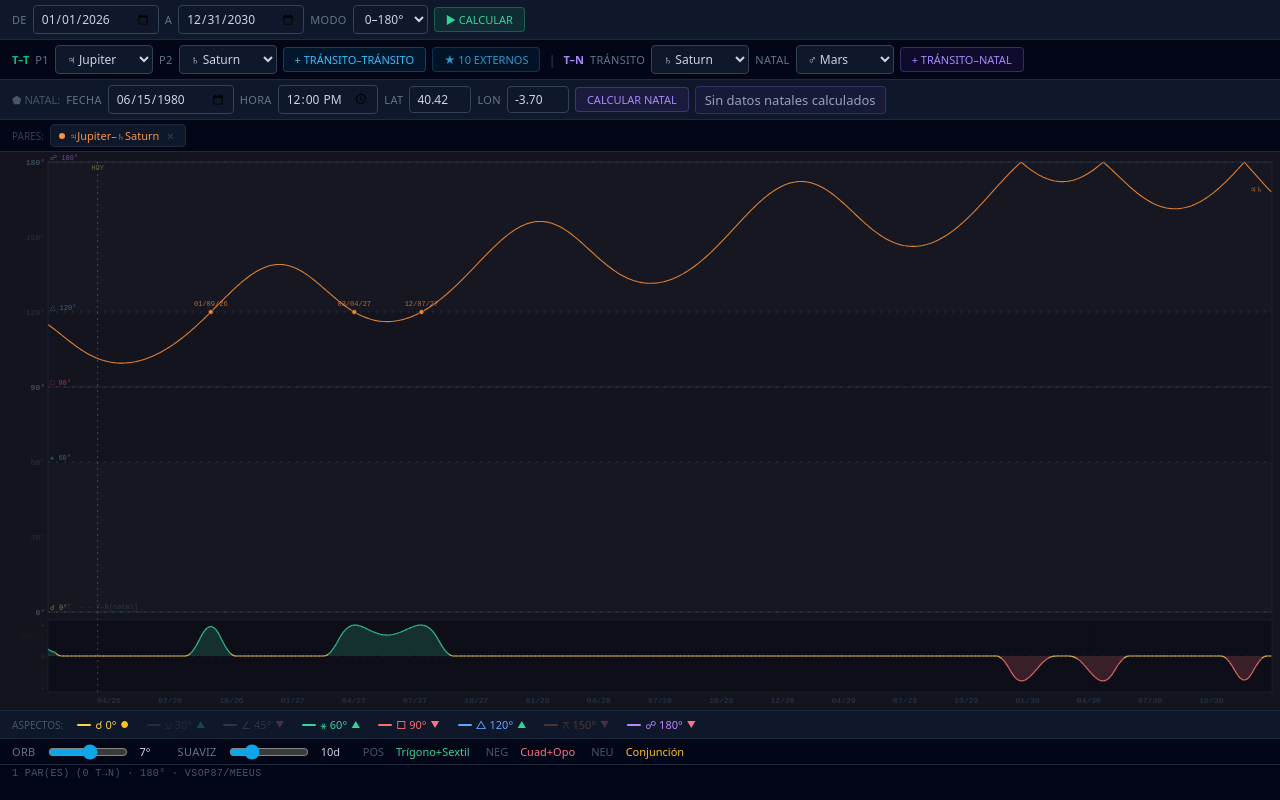
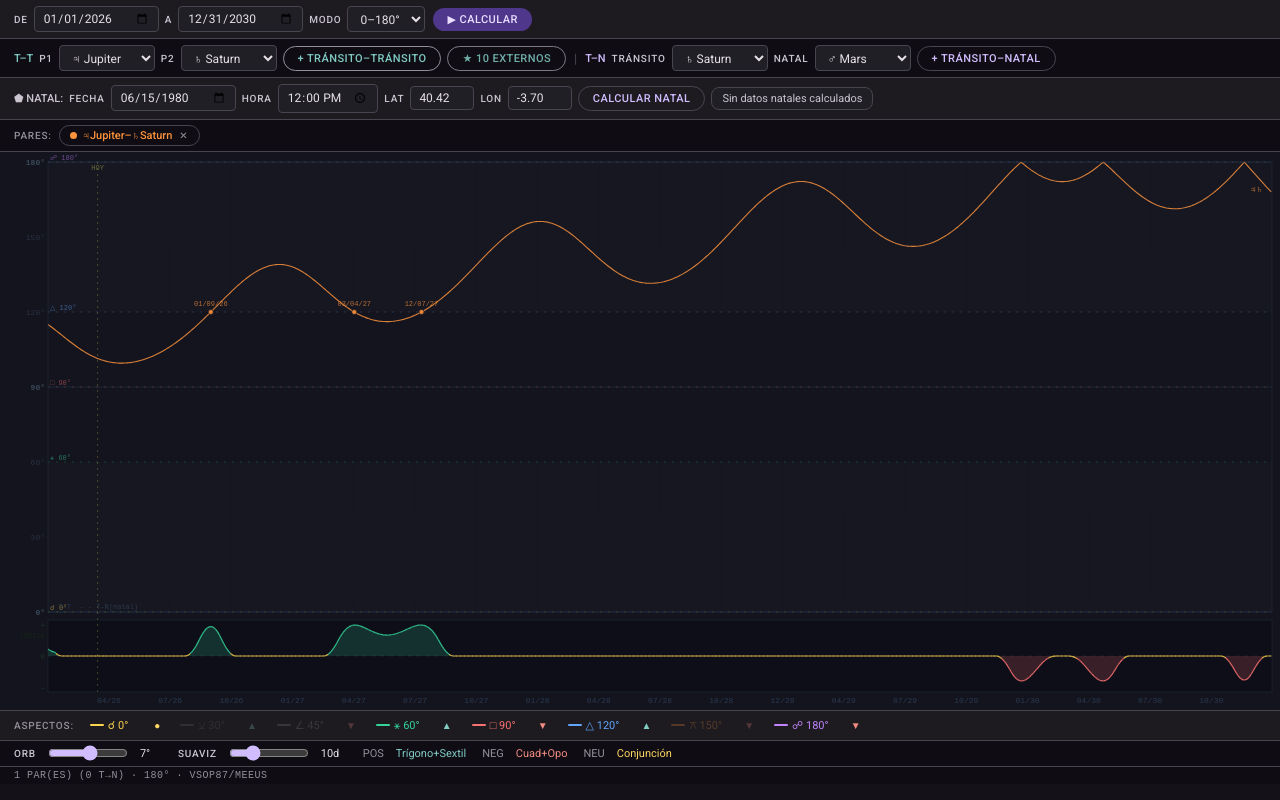
Before and after one commit to fransolerc/astro-cycles, a plain HTML site: page index.html in a window 1280 px wide. Drawn offline with Linux system fonts and the light colour scheme.

Commit message:
style: migrate to Material Design 3 dark theme
- Add M3 dark color tokens (surface containers, primary/secondary/tertiary)
- Import Roboto + Roboto Mono via Google Fonts
- Filled tonal / outlined / text button variants with pill shape (r-xl)
- M3 Input Chips for pairs bar (r-lg, outline-variant border)
- Elevated tooltip surface with two-layer box-shadow
- Aspect score: editable inline input replacing static ▲/▼/● indicator
- Score value styled with dashed underline cursor affordance

```diff
--- a/style.css
+++ b/style.css
@@ -1,29 +1,37 @@
-/* ── Variables: Tailwind Slate dark ── */
+/* ── Material Design 3 · Dark Theme ── */
+@import url('https://fonts.googleapis.com/css2?family=Roboto:wght@300;400;500;700&display=swap');
+
 :root {
-  /* Surfaces — slate-950 / 900 / 800 / 700 */
-  --s950: #020617;
-  --s900: #0f172a;
-  --s800: #1e293b;
-  --s700: #334155;
-  --s600: #475569;
-  --s500: #64748b;
-  --s400: #94a3b8;
-  --s300: #cbd5e1;
-
-  /* Accents */
-  --emerald: #34d399;   /* emerald-400 */
-  --emerald-d: #10b981; /* emerald-500 */
-  --sky: #38bdf8;       /* sky-400 */
-  --sky-d: #0ea5e9;     /* sky-500 */
-  --violet: #a78bfa;    /* violet-400 */
-  --violet-d: #7c3aed;  /* violet-600 */
-  --amber: #fbbf24;     /* amber-400 */
-  --rose: #fb7185;      /* rose-400 */
-  --rose-d: #e11d48;    /* rose-600 */
-
-  --font: ui-sans-serif, system-ui, -apple-system, BlinkMacSystemFont, "Segoe UI", sans-serif;
-  --mono: ui-monospace, "SF Mono", "Fira Code", monospace;
-  --r: 4px;
+  --md-sys-color-background:                #141218;
+  --md-sys-color-surface:                   #141218;
+  --md-sys-color-surface-container-lowest:  #0f0d13;
+  --md-sys-color-surface-container-low:     #1d1b20;
+  --md-sys-color-surface-container:         #211f26;
+  --md-sys-color-surface-container-high:    #2b2930;
+  --md-sys-color-surface-container-highest: #36343b;
+  --md-sys-color-outline:                   #938f99;
+  --md-sys-color-outline-variant:           #49454f;
+  --md-sys-color-on-surface:                #e6e1e5;
+  --md-sys-color-on-surface-var:            #cac4d0;
+  --md-sys-color-primary:                   #d0bcff;
+  --md-sys-color-on-primary:                #381e72;
+  --md-sys-color-primary-container:         #4f378b;
+  --md-sys-color-on-primary-cont:           #eaddff;
+  --md-sys-color-secondary:                 #80cbc4;
+  --md-sys-color-on-secondary:              #003733;
+  --md-sys-color-secondary-cont:            #00504b;
+  --md-sys-color-tertiary:                  #efb8c8;
+  --md-sys-color-on-tertiary:               #492532;
+  --md-sys-color-tertiary-cont:             #633b48;
+  --md-pos: #80cbc4;
+  --md-neg: #f28b82;
+  --md-neu: #fdd663;
+  --font: 'Roboto', system-ui, sans-serif;
+  --mono: 'Roboto Mono', 'SF Mono', monospace;
+  --r-sm: 4px;
+  --r-md: 8px;
+  --r-lg: 12px;
+  --r-xl: 16px;
 }
 
 /* ── Reset ── */
@@ -31,225 +39,291 @@
 
 /* ── Base ── */
 body {
-  background: var(--s950);
-  color: var(--s400);
+  background: var(--md-sys-color-background);
+  color: var(--md-sys-color-on-surface);
   font-family: var(--font);
   font-size: 13px;
   user-select: none;
 }
 
-/* ── Inputs & Selects (shared) ── */
+/* ── Inputs & Selects ── */
 input, select {
-  background: var(--s900);
-  border: 1px solid var(--s700);
-  color: var(--s300);
-  padding: 4px 7px;
-  border-radius: var(--r);
+  background: var(--md-sys-color-surface-container);
+  border: 1px solid var(--md-sys-color-outline-variant);
+  border-radius: var(--r-sm);
+  color: var(--md-sys-color-on-surface);
+  font-family: var(--font);
   font-size: 12px;
-  font-family: var(--font);
   outline: none;
-  transition: border-color .15s;
+  padding: 4px 8px;
+  transition: border-color .2s;
 }
-input:focus, select:focus { border-color: var(--sky-d); }
+input:focus, select:focus { border-color: var(--md-sys-color-primary); }
 input[type=date], input[type=time] { width: auto; }
-input[type=number] { width: 62px; }
+input[type=number] { width: 64px; }
 
-/* ── Bars (common) ── */
+/* ── Bars ── */
 .bar, .bar-pairs, .natal-bar {
-  border-bottom: 1px solid var(--s800);
-  padding: 5px 12px;
   display: flex;
   flex-wrap: wrap;
   gap: 6px;
   align-items: center;
+  padding: 6px 14px;
+  border-bottom: 1px solid var(--md-sys-color-outline-variant);
 }
-.bar            { background: var(--s900); }
-.bar-pairs      { background: var(--s950); }
-.natal-bar      { background: var(--s900); }
+.bar       { background: var(--md-sys-color-surface-container-low); }
+.bar-pairs { background: var(--md-sys-color-surface-container-lowest); }
+.natal-bar { background: var(--md-sys-color-surface-container-low); }
 
 .bar label, .natal-bar label {
-  color: var(--s500);
-  font-size: 11px;
+  color: var(--md-sys-color-on-surface-var);
+  font-size: 10px;
   font-weight: 500;
-  letter-spacing: .03em;
+  letter-spacing: .08em;
   text-transform: uppercase;
 }
 
 /* ── Buttons ── */
-.btn, .btn2, .btn3 {
-  padding: 4px 11px;
-  border-radius: var(--r);
+.btn {
+  align-items: center;
+  background: var(--md-sys-color-primary-container);
+  border: none;
+  border-radius: var(--r-xl);
+  color: var(--md-sys-color-on-primary-cont);
   cursor: pointer;
+  display: inline-flex;
+  font-family: var(--font);
   font-size: 11px;
   font-weight: 500;
+  gap: 4px;
+  letter-spacing: .04em;
+  padding: 5px 14px;
+  transition: filter .15s;
+}
+.btn:hover  { filter: brightness(1.12); }
+.btn:active { filter: brightness(.92); }
+
+.btn2 {
+  align-items: center;
+  background: transparent;
+  border: 1px solid var(--md-sys-color-outline);
+  border-radius: var(--r-xl);
+  color: var(--md-sys-color-secondary);
+  cursor: pointer;
+  display: inline-flex;
   font-family: var(--font);
-  border: 1px solid transparent;
+  font-size: 11px;
+  font-weight: 500;
+  gap: 4px;
+  letter-spacing: .04em;
+  padding: 5px 14px;
   transition: background .15s, border-color .15s;
 }
-/* Calcular — emerald */
-.btn {
-  background: rgba(16,185,129,.12);
-  border-color: rgba(52,211,153,.3);
-  color: var(--emerald);
+.btn2:hover { background: rgba(128,203,196,.08); border-color: var(--md-sys-color-secondary); }
+
+.btn3 {
+  align-items: center;
+  background: transparent;
+  border: 1px solid var(--md-sys-color-outline-variant);
+  border-radius: var(--r-xl);
+  color: var(--md-sys-color-primary);
+  cursor: pointer;
+  display: inline-flex;
+  font-family: var(--font);
+  font-size: 11px;
+  font-weight: 500;
+  gap: 4px;
+  letter-spacing: .04em;
+  padding: 5px 14px;
+  transition: background .15s;
 }
-.btn:hover { background: rgba(16,185,129,.2); border-color: var(--emerald); }
+.btn3:hover { background: rgba(208,188,255,.08); }
 
-/* T–T — sky */
-.btn2 {
-  background: rgba(14,165,233,.1);
-  border-color: rgba(56,189,248,.25);
-  color: var(--sky);
-}
-.btn2:hover { background: rgba(14,165,233,.18); border-color: var(--sky); }
-.btn-externos { opacity: .8; }
-
-/* T–N / Natal — violet */
-.btn3 {
-  background: rgba(124,58,237,.1);
-  border-color: rgba(167,139,250,.25);
-  color: var(--violet);
-}
-.btn3:hover { background: rgba(124,58,237,.18); border-color: var(--violet); }
+.btn-calcular { margin-left: 2px; }
+.btn-externos { opacity: .85; }
 
 /* ── Pair add bar labels ── */
-.label-tt  { color: var(--emerald-d); font-size: 11px; font-weight: 600; }
-.label-tn  { color: var(--violet); font-size: 11px; font-weight: 600; }
-.label-sep { color: var(--s700); margin: 0 2px; }
+.label-tt  { color: var(--md-sys-color-secondary); font-size: 11px; font-weight: 500; }
+.label-tn  { color: var(--md-sys-color-primary);   font-size: 11px; font-weight: 500; }
+.label-sep { color: var(--md-sys-color-outline-variant); margin: 0 2px; }
 
-/* ── Natal title / tag ── */
-.natal-title { color: var(--s600); font-size: 11px; font-weight: 500; }
+/* ── Natal bar ── */
+.natal-title { color: var(--md-sys-color-on-surface-var); font-size: 11px; font-weight: 500; }
 
 .natal-tag {
-  background: rgba(124,58,237,.08);
-  border: 1px solid rgba(167,139,250,.2);
-  border-radius: var(--r);
-  padding: 4px 9px;
+  background: var(--md-sys-color-surface-container);
+  border: 1px solid var(--md-sys-color-outline-variant);
+  border-radius: var(--r-md);
+  color: var(--md-sys-color-on-surface-var);
   display: flex;
-  gap: 3px 10px;
+  flex-wrap: wrap;
+  gap: 2px 10px;
+  padding: 4px 10px;
+  font-size: 11px;
   align-items: center;
-  flex-wrap: wrap;
 }
-.natal-date-label { color: var(--s600); font-size: 10px; margin-right: 3px; flex-shrink: 0; }
-.natal-row        { display: flex; align-items: center; gap: 3px; white-space: nowrap; }
-.natal-planet-sym { color: var(--violet); font-size: 13px; }
-.natal-planet-name{ color: var(--s500); font-size: 10px; }
-.natal-deg        { color: var(--s300); font-variant-numeric: tabular-nums; min-width: 22px; text-align: right; font-size: 11px; }
-.natal-sign-sym   { color: var(--violet); font-size: 11px; }
-.natal-sign-name  { color: var(--s400); font-size: 11px; }
+.natal-date-label  { color: var(--md-sys-color-outline); font-size: 10px; margin-right: 4px; flex-shrink: 0; }
+.natal-row         { display: flex; align-items: center; gap: 3px; white-space: nowrap; }
+.natal-planet-sym  { color: var(--md-sys-color-primary); font-size: 13px; }
+.natal-planet-name { color: var(--md-sys-color-outline); font-size: 10px; }
+.natal-deg         { color: var(--md-sys-color-on-surface); font-size: 11px; font-variant-numeric: tabular-nums; min-width: 22px; text-align: right; }
+.natal-sign-sym    { color: var(--md-sys-color-primary); font-size: 11px; }
+.natal-sign-name   { color: var(--md-sys-color-on-surface-var); font-size: 11px; }
 
 /* ── Pairs bar ── */
 .pairs-bar {
-  background: var(--s950);
-  border-bottom: 1px solid var(--s800);
-  padding: 4px 12px;
+  background: var(--md-sys-color-surface-container-lowest);
+  border-bottom: 1px solid var(--md-sys-color-outline-variant);
+  padding: 5px 14px;
   display: flex;
   flex-wrap: wrap;
-  gap: 4px;
+  gap: 5px;
   align-items: center;
-  min-height: 28px;
+  min-height: 30px;
 }
-.pairs-title { color: var(--s700); font-size: 10px; font-weight: 500; margin-right: 2px; text-transform: uppercase; }
+.pairs-title {
+  color: var(--md-sys-color-outline);
+  font-size: 10px;
+  font-weight: 500;
+  letter-spacing: .08em;
+  margin-right: 2px;
+  text-transform: uppercase;
+}
 
+/* M3 Input Chip */
 .chip {
+  align-items: center;
+  background: transparent;
+  border: 1px solid var(--md-sys-color-outline-variant);
+  border-radius: var(--r-lg);
+  cursor: pointer;
   display: flex;
-  align-items: center;
-  gap: 4px;
-  background: var(--s900);
-  border: 1px solid var(--s800);
-  border-radius: var(--r);
-  padding: 3px 8px;
-  cursor: pointer;
   font-size: 11px;
-  transition: border-color .15s, background .15s;
+  font-weight: 500;
+  gap: 5px;
+  padding: 3px 10px;
+  transition: background .15s, border-color .15s;
 }
-.chip:hover  { background: var(--s800); border-color: var(--s700); }
-.chip.natal-chip { border-color: rgba(167,139,250,.2); background: rgba(124,58,237,.07); }
-.chip.off    { opacity: .3; }
-.dot         { width: 6px; height: 6px; border-radius: 50%; flex-shrink: 0; }
-.rx          { color: var(--s700); font-size: 10px; margin-left: 1px; padding: 0 2px; cursor: pointer; }
-.rx:hover    { color: var(--rose); }
-.chip-tn-label { color: var(--violet-d); font-size: 10px; }
+.chip:hover { background: var(--md-sys-color-surface-container-high); border-color: var(--md-sys-color-outline); }
+.chip.natal-chip { border-color: rgba(208,188,255,.3); }
+.chip.off { opacity: .35; }
+.dot { border-radius: 50%; flex-shrink: 0; height: 7px; width: 7px; }
+.rx { color: var(--md-sys-color-outline); cursor: pointer; font-size: 10px; margin-left: 1px; padding: 0 1px; }
+.rx:hover { color: var(--md-neg); }
+.chip-tn-label { color: var(--md-sys-color-primary); font-size: 10px; opacity: .7; }
 
 /* ── Canvas ── */
 .canvas-wrap { position: relative; }
 canvas { display: block; }
 
 #tt {
+  background: var(--md-sys-color-surface-container-highest);
+  border-radius: var(--r-md);
+  box-shadow: 0 3px 6px rgba(0,0,0,.3), 0 6px 20px rgba(0,0,0,.2);
+  color: var(--md-sys-color-on-surface);
+  display: none;
+  font-family: var(--font);
+  font-size: 11px;
+  line-height: 1.9;
+  padding: 8px 12px;
+  pointer-events: none;
   position: absolute;
-  background: var(--s900);
-  border: 1px solid var(--s700);
-  color: var(--s300);
-  padding: 7px 11px;
-  border-radius: var(--r);
-  font-size: 11px;
-  font-family: var(--font);
-  pointer-events: none;
-  display: none;
   white-space: nowrap;
   z-index: 10;
-  line-height: 1.9;
-  box-shadow: 0 4px 20px rgba(0,0,0,.6);
 }
-.tt-date  { color: var(--s500); margin-bottom: 2px; font-size: 10px; }
-.tt-tn    { color: var(--violet); }
-.tt-angle { color: var(--s500); }
-.tt-index { border-top: 1px solid var(--s800); margin-top: 3px; padding-top: 3px; }
+.tt-date  { color: var(--md-sys-color-outline); font-size: 10px; margin-bottom: 2px; }
+.tt-tn    { color: var(--md-sys-color-primary); }
+.tt-angle { color: var(--md-sys-color-on-surface-var); }
+.tt-index { border-top: 1px solid var(--md-sys-color-outline-variant); margin-top: 3px; padding-top: 3px; }
 
 /* ── Aspects bar ── */
 .asp-bar {
-  background: var(--s900);
-  border-top: 1px solid var(--s800);
-  padding: 4px 12px;
+  background: var(--md-sys-color-surface-container-low);
+  border-top: 1px solid var(--md-sys-color-outline-variant);
   display: flex;
   flex-wrap: wrap;
-  gap: 6px;
+  gap: 4px;
   align-items: center;
+  padding: 5px 14px;
 }
-.asp-title { color: var(--s600); font-size: 10px; font-weight: 500; text-transform: uppercase; margin-right: 2px; }
+.asp-title {
+  color: var(--md-sys-color-outline);
+  font-size: 10px;
+  font-weight: 500;
+  letter-spacing: .08em;
+  margin-right: 4px;
+  text-transform: uppercase;
+}
 .at {
+  align-items: center;
+  border-radius: var(--r-lg);
+  cursor: pointer;
   display: flex;
-  align-items: center;
+  font-size: 11px;
   gap: 4px;
-  cursor: pointer;
-  padding: 2px 6px;
-  border-radius: var(--r);
-  font-size: 11px;
-  transition: opacity .15s, background .15s;
+  padding: 3px 8px;
+  transition: background .15s;
 }
-.at:hover { background: var(--s800); }
+.at:hover { background: var(--md-sys-color-surface-container-high); }
 .at.off { opacity: .25; }
-.ald { width: 14px; height: 2px; border-radius: 1px; }
-.at-score     { font-size: 9px; }
-.at-score-pos { color: var(--emerald); }
-.at-score-neg { color: var(--rose); }
-.at-score-neu { color: var(--amber); }
+.ald { border-radius: 1px; height: 2px; width: 14px; }
+
+/* Score editable */
+.at-score     { font-size: 10px; font-variant-numeric: tabular-nums; min-width: 28px; text-align: right; }
+.at-score-pos { color: var(--md-pos); }
+.at-score-neg { color: var(--md-neg); }
+.at-score-neu { color: var(--md-neu); }
+.at-score-val {
+  border-bottom: 1px dashed currentColor;
+  cursor: text;
+  opacity: .75;
+  padding: 0 1px;
+  transition: opacity .15s;
+}
+.at-score-val:hover { opacity: 1; }
+.at-score-input {
+  background: var(--md-sys-color-surface-container-highest);
+  border: 1px solid var(--md-sys-color-primary);
+  border-radius: 3px;
+  color: var(--md-sys-color-on-surface);
+  font-family: var(--font);
+  font-size: 10px;
+  padding: 0 3px;
+  text-align: center;
+  width: 38px;
+}
 
 /* ── Bottom bar ── */
 .bot {
-  background: var(--s950);
-  border-top: 1px solid var(--s800);
-  padding: 5px 12px;
+  background: var(--md-sys-color-surface-container-lowest);
+  border-top: 1px solid var(--md-sys-color-outline-variant);
   display: flex;
   flex-wrap: wrap;
   gap: 12px;
   align-items: center;
+  padding: 6px 14px;
 }
-.bot label { color: var(--s500); font-size: 11px; font-weight: 500; text-transform: uppercase; letter-spacing: .03em; }
-.bot input[type=range] { width: 80px; accent-color: var(--sky-d); cursor: pointer; height: 12px; }
-.bv { color: var(--s300); font-size: 11px; min-width: 26px; font-variant-numeric: tabular-nums; }
-
-.legend-pos-label, .legend-neg-label, .legend-neu-label { color: var(--s600); font-size: 11px; margin-left: 4px; }
-.legend-pos-value { color: var(--emerald); font-size: 11px; }
-.legend-neg-value { color: var(--rose); font-size: 11px; }
-.legend-neu-value { color: var(--amber); font-size: 11px; }
+.bot label {
+  color: var(--md-sys-color-on-surface-var);
+  font-size: 10px;
+  font-weight: 500;
+  letter-spacing: .08em;
+  text-transform: uppercase;
+}
+.bot input[type=range] { accent-color: var(--md-sys-color-primary); cursor: pointer; height: 12px; width: 80px; }
+.bv { color: var(--md-sys-color-on-surface); font-size: 11px; font-variant-numeric: tabular-nums; min-width: 26px; }
+.legend-pos-label, .legend-neg-label, .legend-neu-label { color: var(--md-sys-color-outline); font-size: 11px; margin-left: 4px; }
+.legend-pos-value { color: var(--md-pos); font-size: 11px; }
+.legend-neg-value { color: var(--md-neg); font-size: 11px; }
+.legend-neu-value { color: var(--md-neu); font-size: 11px; }
 
 /* ── Status bar ── */
 .stat {
-  background: var(--s950);
-  border-top: 1px solid var(--s800);
-  padding: 3px 12px;
-  color: var(--s600);
+  background: var(--md-sys-color-surface-container-lowest);
+  border-top: 1px solid var(--md-sys-color-outline-variant);
+  color: var(--md-sys-color-outline);
+  font-family: var(--mono);
   font-size: 10px;
-  font-family: var(--mono);
-  letter-spacing: .04em;
+  letter-spacing: .05em;
+  padding: 3px 14px;
 }
```
